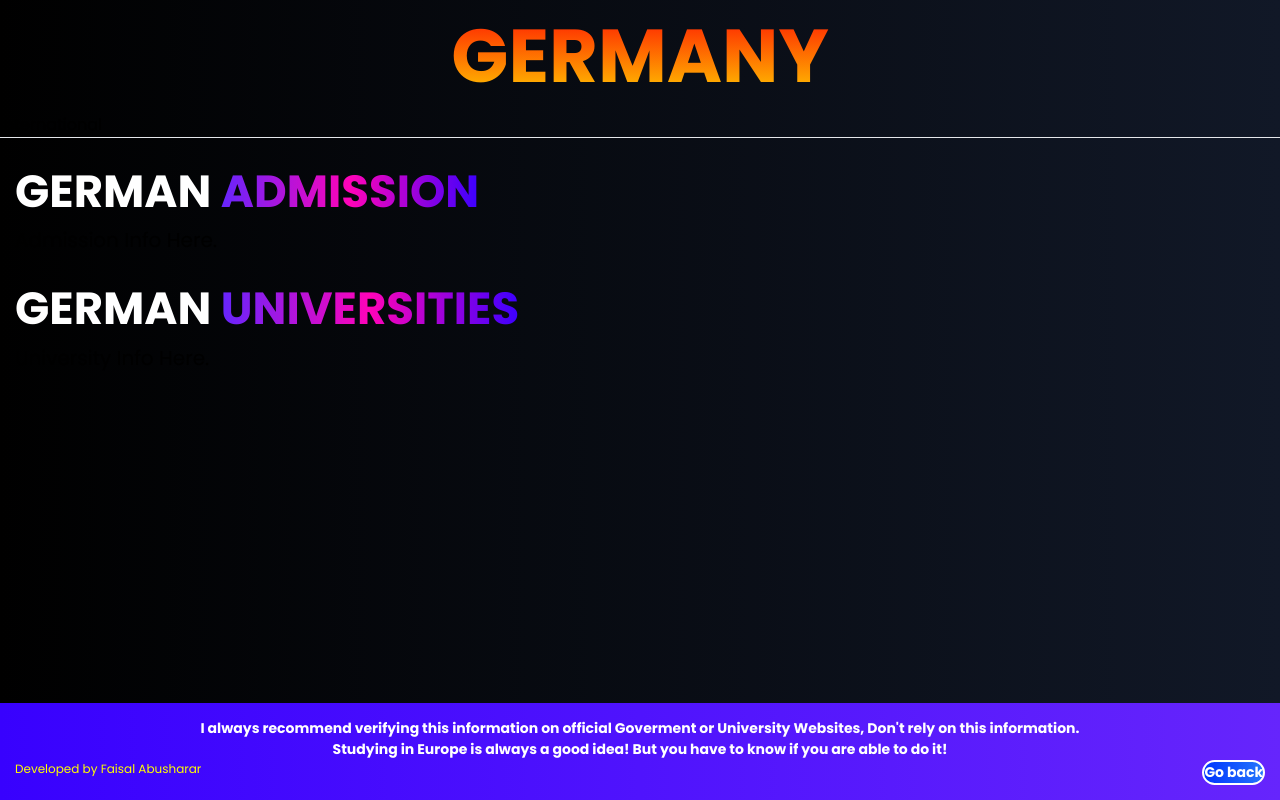
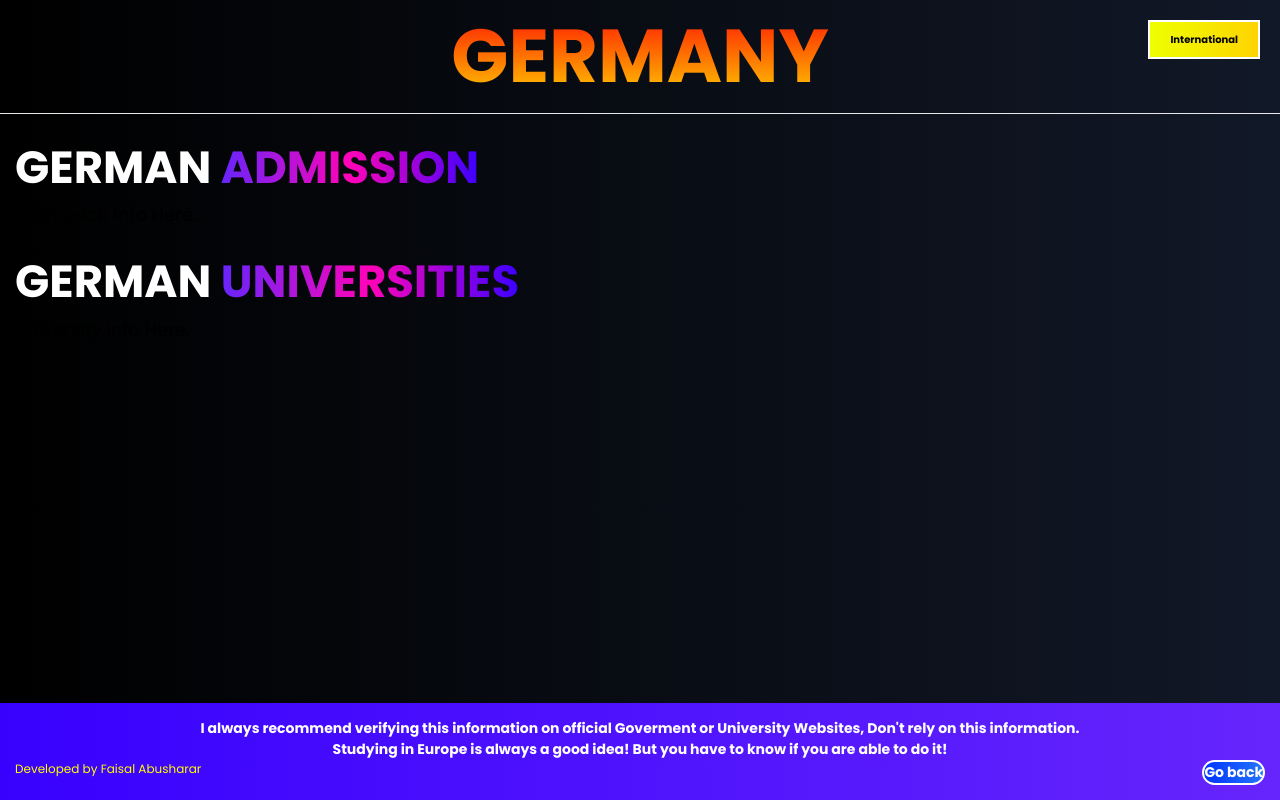
Before and after one commit to FaisalAbusharar/europe-university-info, a Next.js app: page /countries/germany in a window 1280 px wide. Built offline with nearby package versions, Linux system fonts and the light colour scheme.

Commit message:
Visa GR done, warning CSS, cleaned CSS

```diff
--- a/src/app/countries/finland/finland.css
+++ b/src/app/countries/countrypage.css
@@ -1,20 +1,19 @@
-
-body {
-  color: rgb(var(--foreground-rgb));
-  background: rgb(0, 0, 0);
-  margin: 0;
+/*General Text*/
+#InfoBody  {
+    display: block;
+    margin-left: 15px;
+    font-size: 18px;
 }
-
+/* Titles */
 #titleCountry {
     font-size: 75px;
-    color: rgb(0, 85, 255);
     text-align: center;
     margin-top: 0px;
     -webkit-background-clip: text;
     background-clip: text;
     -webkit-text-fill-color: transparent;
     font-weight: 900;
-  }
+}
 
 #Subtitle-Left {
   font-size: 45px;
@@ -34,12 +33,8 @@ body {
   font-weight: 700;
 }
 
-#InfoBody {
-  margin-left: 15px;
-  font-size: 20px;
 
-}
-
+/* Footer */
 #footer-return-button {
   font-size: 14px;
   border-radius: 50px;
@@ -58,7 +53,7 @@ body {
   background: linear-gradient(to left, #0134fe, #2575fc);
 }
 
-
+/* ToggleButton */
 #toggle-button {
   position: absolute;
   top: 20px;
@@ -77,6 +72,7 @@ body {
 
 #toggle-button:hover {
   border: 2px solid black;
+  background: linear-gradient(to left, #fed401, #eeff00);
   background: black;
   color: #fed401;
 }
--- a/src/app/countries/finland/page.tsx
+++ b/src/app/countries/finland/page.tsx
@@ -1,5 +1,5 @@
 import Country from '../../components/country';
-import './finland.css'
+import '../countrypage.css'
 
 /* Information Area */
 
@@ -23,6 +23,12 @@ const IUI = (
     </>
 )
 
+const VRR = (
+    <>
+   <p id="warning"><strong>It's recommended to check official government websites for this information and do not rely on the information here.</strong></p> Assuming you are intending to stay for over 90 days in Finland for the duration of your studies, you will have to apply for a Residence Permit, and must fulfill some basic requirements to apply. You must have a passport that exceeds the duration of the residence permit you are applying for by at least 3 months. You must provide the official letter of acceptance issued by your hosting Finnish University. You must have a copy of your completed and signed application form. You must provide proof of your financial ability to support yourself (more information in the next section). You must provide proof of having obtained valid health and medical insurance that covers your entire duration of stay in Finland.
+    </>
+)
+
 
 const Finland = () => {
     const CountryInformation = {
@@ -32,7 +38,7 @@ const Finland = () => {
         internationalAdmissionInformation: IAI,
         universityInformation: "University Info Here.",
         internationalUniversityInformation: IUI,
-        visaRequirementsRequirements: "General Visa Requirements Here.",
+        visaRequirementsRequirements: VRR,
         visaRequirementsFinancials: "Details about Financial Requirements Here.",
         visaRequirementsInsurance: "Health and Travel Insurance Information Here.",
         footerInformation: "I always recommend verifying this information on official Goverment or University Websites, Don't rely on this information.",
--- a/src/app/countries/germany/germany.css
+++ /dev/null
@@ -1,59 +0,0 @@
-
-body {
-    color: rgb(var(--foreground-rgb));
-    background: rgb(0, 0, 0);
-    margin: 0;
-  }
-
-  #titleCountry {
-      font-size: 75px;
-      color: rgb(0, 85, 255);
-      text-align: center;
-      margin-top: 0px;
-      -webkit-background-clip: text;
-      background-clip: text;
-      -webkit-text-fill-color: transparent;
-      font-weight: 900;
-    }
-
-  #Subtitle-Left {
-    font-size: 45px;
-    color: white;
-    margin-top: 20px;
-    margin-left: 15px;
-    text-align: left;
-    font-weight: 800;
-  }
-
-  #Sub-Subtitle-Left {
-    font-size: 35px;
-    color: white;
-    margin-top: 20px;
-    margin-left: 15px;
-    text-align: left;
-    font-weight: 700;
-  }
-
-  #InfoBody {
-    margin-left: 15px;
-    font-size: 20px;
-
-  }
-
-  #footer-return-button {
-    font-size: 14px;
-    border-radius: 50px;
-    border: 2px solid #ffffff;
-    color: #ffffff;
-    cursor: pointer;
-    padding: 0;
-    margin: -0.1px;
-    transition-duration: 0.5s;
-    font-weight: 800;
-  }
-
-  #footer-return-button:hover {
-    border: 2px solid black;
-    color: black;
-    background: linear-gradient(to left, #0134fe, #2575fc);
-  }
--- a/src/app/countries/germany/page.tsx
+++ b/src/app/countries/germany/page.tsx
@@ -1,5 +1,6 @@
 import Country from '../../components/country';
-import './germany.css'
+import '../countrypage.css'
+
 
 
 
--- a/src/app/globals.css
+++ b/src/app/globals.css
@@ -146,7 +146,7 @@ main {
 }
 
 
-/* Extra */
+/* Extra Text Decoration */
 
 #hyperlink {
   position: relative;
@@ -155,8 +155,8 @@ main {
   -webkit-background-clip: text;
   background-clip: text;
   -webkit-text-fill-color: transparent;
-  text-decoration: none; /* Remove default underline */
-  transition: transform 0.3s ease, text-decoration 0.3s ease; /* Add transition effects */
+  text-decoration: none;
+  transition: transform 0.3s ease, text-decoration 0.3s ease;
 }
 
 #hyperlink::after {
@@ -165,21 +165,30 @@ main {
   left: 0;
   bottom: 0;
   width: 100%;
-  height: 1px; /* Adjust this value as needed */
+  height: 1px;
   background: linear-gradient(to right, #0067f7, rgb(3, 179, 255), rgb(0, 8, 255));
-  transition: height 0.3s ease; /* Add transition effect */
+  transition: height 0.3s ease;
 }
 
 #hyperlink:hover {
-  transform: scale(0.9); /* Scale up the text on hover */
-  text-decoration: underline; /* Underline text on hover */
+  transform: scale(0.9);
+  text-decoration: underline;
 }
 
 #hyperlink:hover::after {
-  height: 0; /* Hide the underline on hover */
+  height: 0;
 }
 
+#warning {
+  position: relative;
+  display: inline-block;
+  background: linear-gradient(to right, #ff0000, rgb(252, 103, 103));
+  -webkit-background-clip: text;
+  background-clip: text;
+  -webkit-text-fill-color: transparent;
+}
 
+/* MISC */
 #buffer {
   margin-top: 45px;
 }
```
